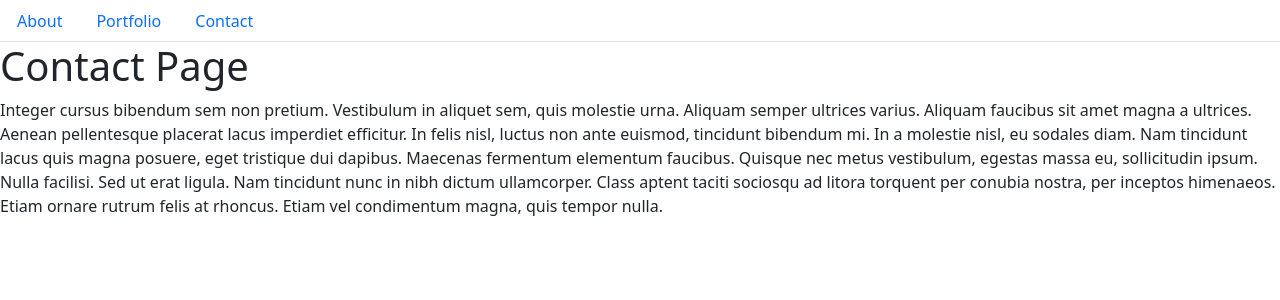
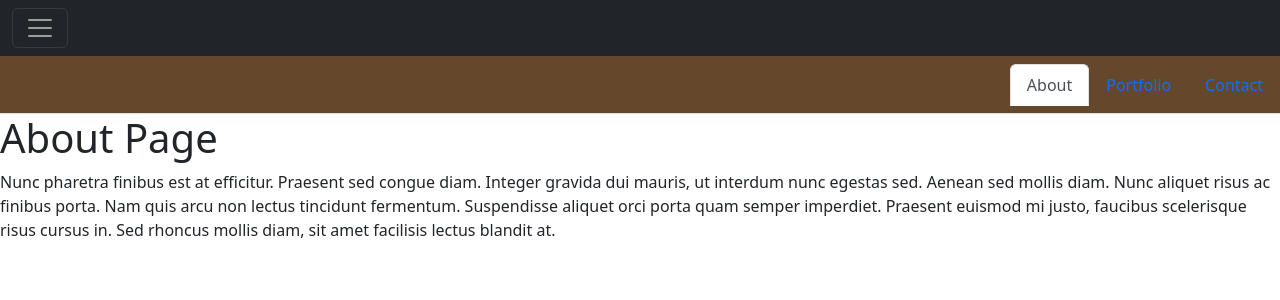
Before and after one commit to rtcottle/professional-portfolio, a React (Create React App) app: page / in a window 1280 px wide. Shown: the top 300 px of the page. Built offline with nearby package versions, Linux system fonts and the light colour scheme.

Commit message:
added style sheet

```diff
--- a/public/index.html
+++ b/public/index.html
@@ -4,7 +4,6 @@
     <meta charset="utf-8" />
     <link rel="icon" href="%PUBLIC_URL%/favicon.ico" />
     <meta name="viewport" content="width=device-width, initial-scale=1" />
-    <meta name="theme-color" content="#000000" />
     <meta
       name="description"
       content="Web site created using create-react-app"
--- a/public/styles.css
+++ /dev/null
@@ -1,7 +0,0 @@
-:root {
-  --background-color: #272e23c5;
-  --accent-color: #3a673fb9;
-  --heading-color: #d3803272;
-  --dark-text: #3f3f3f0d;
-  --light-text: #e4e4e4e4;
-}
--- a/src/components/NavTabs.js
+++ b/src/components/NavTabs.js
@@ -1,8 +1,34 @@
 import React from 'react';
+import '../styles.css';
 
 function NavTabs({ currentPage, handlePageChange }) {
   return (
-    <ul className="nav nav-tabs">
+    <div>
+      <div class="collapse" id="navbarToggleExternalContent">
+        <div class="bg-dark p-4">
+          <h5 class="text-white h4">Collapsed content</h5>
+          <span class="text-muted">Toggleable via the navbar brand.</span>
+        </div>
+      </div>
+      <nav class="navbar navbar-dark bg-dark">
+        <div class="container-fluid">
+          <button
+            class="navbar-toggler"
+            type="button"
+            data-bs-toggle="collapse"
+            data-bs-target="#navbarToggleExternalContent"
+            aria-controls="navbarToggleExternalContent"
+            aria-expanded="false"
+            aria-label="Toggle navigation"
+          >
+            <span class="navbar-toggler-icon"></span>
+          </button>
+        </div>
+      </nav>
+      <ul
+        className="nav nav-tabs navbar sticky-top justify-content-end"
+        id="navbar"
+      >
         <li className="nav-item">
           <a
             href="#about"
@@ -27,12 +53,15 @@ function NavTabs({ currentPage, handlePageChange }) {
           <a
             href="#contact"
             onClick={() => handlePageChange('Contact')}
-          className={currentPage === 'Contact' ? 'nav-link active' : 'nav-link'}
+            className={
+              currentPage === 'Contact' ? 'nav-link active' : 'nav-link'
+            }
           >
             Contact
           </a>
         </li>
       </ul>
+    </div>
   );
 }
 
--- a/src/components/PortfolioContainer.js
+++ b/src/components/PortfolioContainer.js
@@ -5,7 +5,7 @@ import Portfolio from './pages/Portfolio';
 import Contact from './pages/Contact';
 
 export default function PortfolioContainer() {
-  const [currentPage, setCurrentPage] = useState('Home');
+  const [currentPage, setCurrentPage] = useState('About');
 
   const renderPage = () => {
     if (currentPage === 'About') {
--- /dev/null
+++ b/src/styles.css
@@ -0,0 +1,15 @@
+:root {
+  --background-color: #272e23c5;
+  --accent-color: #3a673fb9;
+  --heading-color: #4c2a0adb;
+  --dark-text: #3f3f3f0d;
+  --light-text: #e4e4e4e4;
+}
+
+#navbar {
+  background-color: var(--heading-color);
+}
+
+.nav-item {
+  color: var(--light-text);
+}
```
Lines whose indentation alone changed are shown as unchanged.
